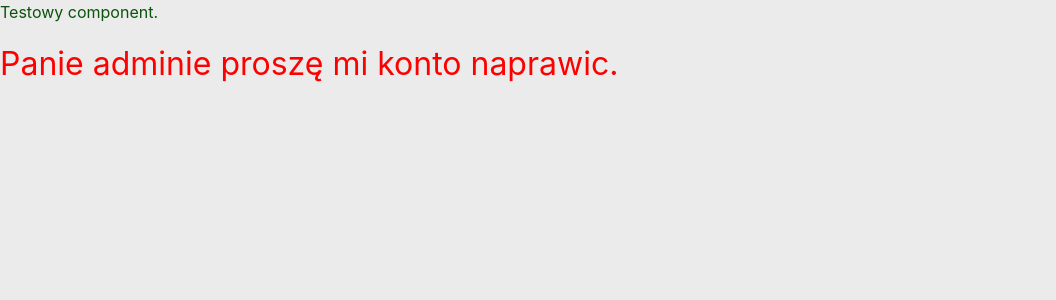
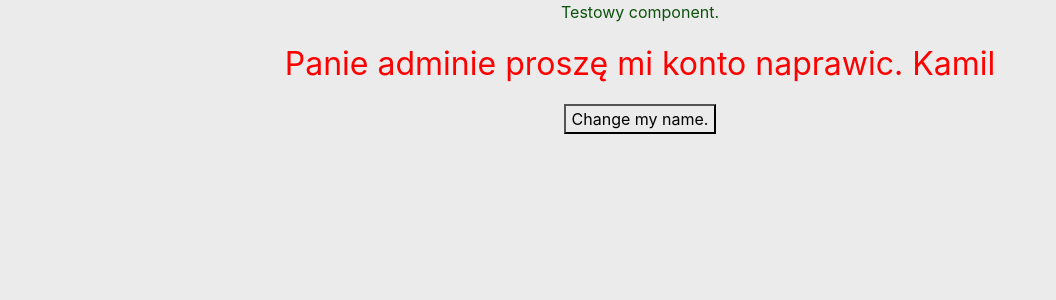
Before and after one commit to KamolR6/Pzaw_4C, a React (Create React App) app in the folder project_react/: page / in a window 1280 px wide. Shown: the top 300 px of the page, without its empty margins (0-1056 px from the left). Built offline with nearby package versions, Linux system fonts and the light colour scheme.

Commit message:
Added buttonHandler and setName usage

```diff
--- a/project_react/src/FirstComponent.js
+++ b/project_react/src/FirstComponent.js
@@ -1,9 +1,19 @@
+import { useState } from "react"
 import "./FirstCss.css"
 
+
+
 function FirstComponent() {
+    const [name, setName] = useState("Kamil")
+
+    const ButtonHandler = () => {
+        console.log("ButtonHandler active")
+        setName("Adam")
+    }
+
     const myStyle = {
         color: "red",
-        fontSize:"32px"
+        fontSize: "32px"
     }
     return (
         <div>
@@ -11,8 +21,9 @@ function FirstComponent() {
                 Testowy component.
             </p>
             <p style={myStyle}>
-                Panie adminie proszę mi konto naprawic.
+                Panie adminie proszę mi konto naprawic. {name}
             </p>
+            <input type="button" value="Change my name." onClick={ButtonHandler}></input>
         </div>
     )
 }
--- a/project_react/src/FirstCss.css
+++ b/project_react/src/FirstCss.css
@@ -1,5 +1,6 @@
 *{
     background-color: rgb(236, 235, 235);
+    text-align: center;
 }
 .petka{
     color: rgb(11, 82, 11);
```
